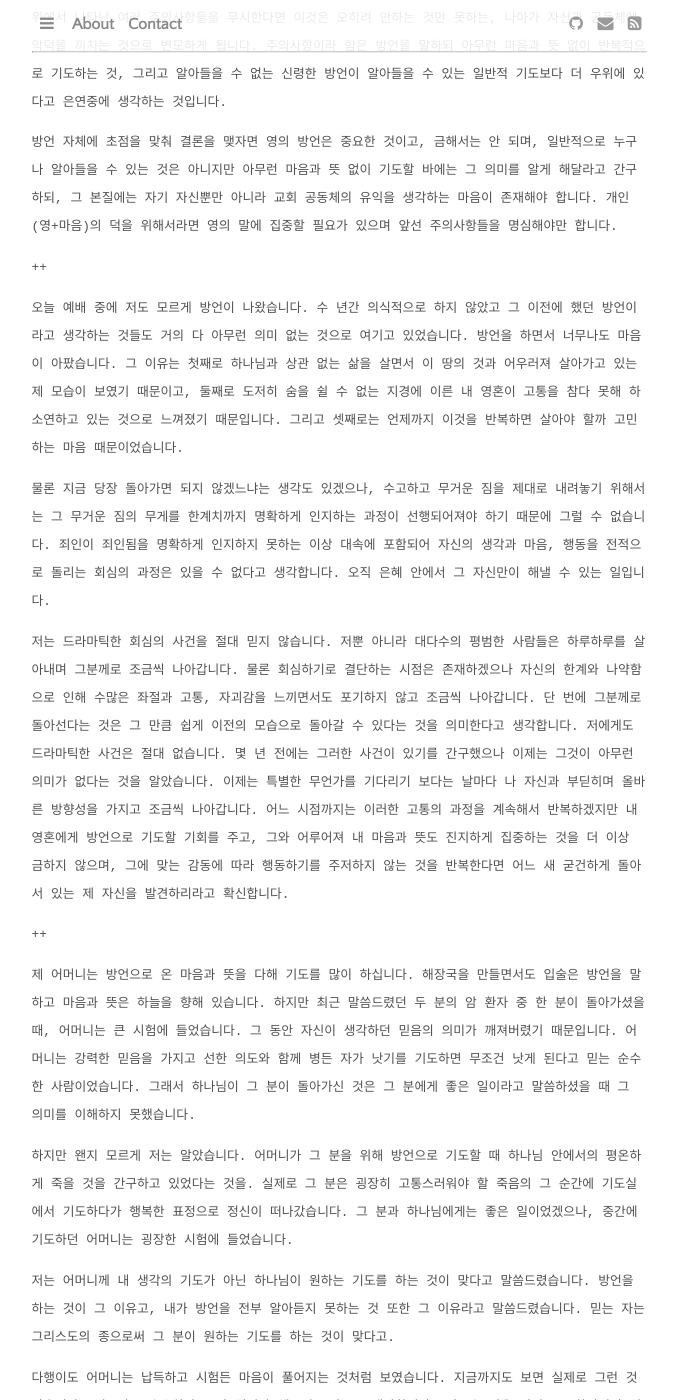
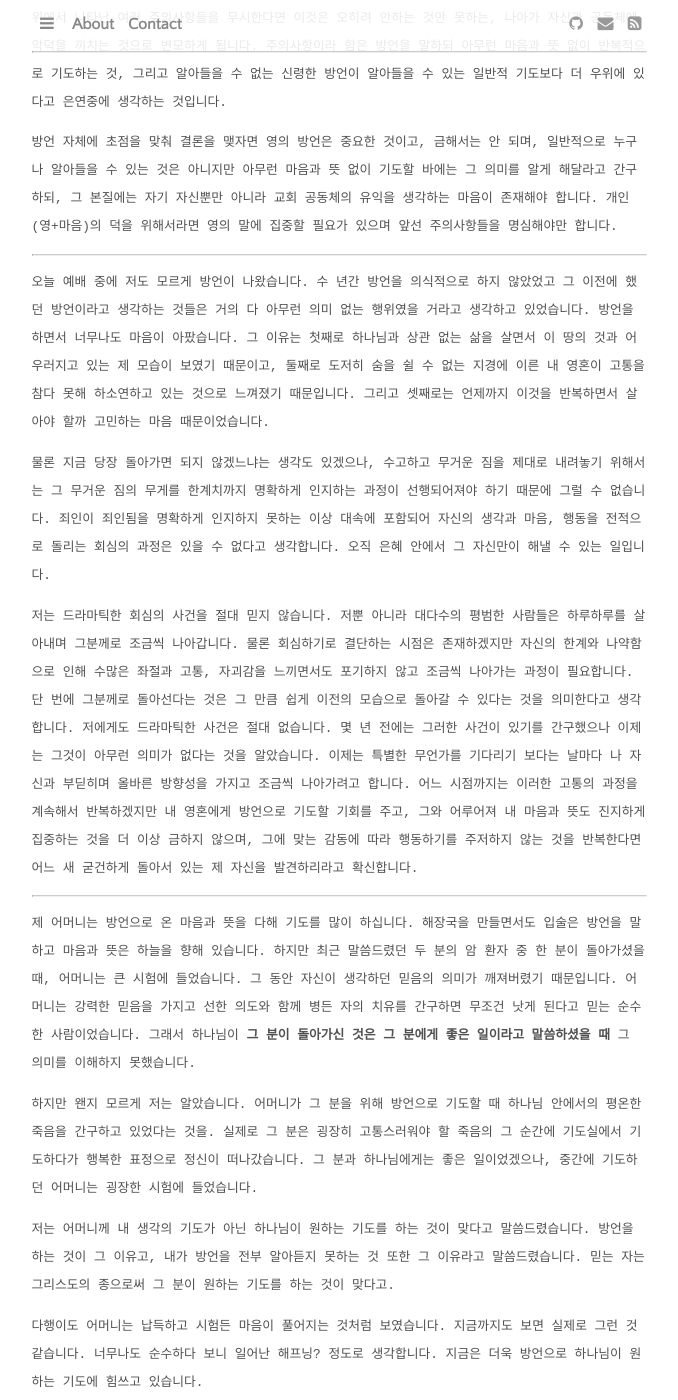
Before and after one commit to daesungRa/namu, a Jekyll site: the page built from _posts/to-demian/2019-07-07-to-demian.markdown, in a window 1280 px wide and 1400 px high, scrolled down 1963 px. Shown: the whole window, without its empty margins (301-979 px from the left). Built offline with Jekyll 4.4.1, drawn with Linux system fonts in a browser that asks for light colours; some web fonts are replaced; some of the changed text lies outside the part shown.

Commit message:
to-demian: Complete post

```diff
--- a/_posts/to-demian/2019-07-07-to-demian.markdown
+++ b/_posts/to-demian/2019-07-07-to-demian.markdown
@@ -71,14 +71,14 @@
 그 본질에는 자기 자신뿐만 아니라 교회 공동체의 유익을 생각하는 마음이 존재해야 합니다.
 개인(영+마음)의 덕을 위해서라면 영의 말에 집중할 필요가 있으며 앞선 주의사항들을 명심해야만 합니다.
 
-++
+---
 
 오늘 예배 중에 저도 모르게 방언이 나왔습니다.
-수 년간 의식적으로 하지 않았고 그 이전에 했던 방언이라고 생각하는 것들도 거의 다 아무런 의미 없는 것으로 여기고 있었습니다.
+수 년간 방언을 의식적으로 하지 않았었고 그 이전에 했던 방언이라고 생각하는 것들은 거의 다 아무런 의미 없는 행위였을 거라고 생각하고 있었습니다.
 방언을 하면서 너무나도 마음이 아팠습니다.
-그 이유는 첫째로 하나님과 상관 없는 삶을 살면서 이 땅의 것과 어우러져 살아가고 있는 제 모습이 보였기 때문이고,
+그 이유는 첫째로 하나님과 상관 없는 삶을 살면서 이 땅의 것과 어우러지고 있는 제 모습이 보였기 때문이고,
 둘째로 도저히 숨을 쉴 수 없는 지경에 이른 내 영혼이 고통을 참다 못해 하소연하고 있는 것으로 느껴졌기 때문입니다.
-그리고 셋째로는 언제까지 이것을 반복하면 살아야 할까 고민하는 마음 때문이었습니다.
+그리고 셋째로는 언제까지 이것을 반복하면서 살아야 할까 고민하는 마음 때문이었습니다.
 
 물론 지금 당장 돌아가면 되지 않겠느냐는 생각도 있겠으나, 수고하고 무거운 짐을 제대로 내려놓기 위해서는
 그 무거운 짐의 무게를 한계치까지 명확하게 인지하는 과정이 선행되어져야 하기 때문에 그럴 수 없습니다.
@@ -88,25 +88,25 @@
 
 저는 드라마틱한 회심의 사건을 절대 믿지 않습니다.
 저뿐 아니라 대다수의 평범한 사람들은 하루하루를 살아내며 그분께로 조금씩 나아갑니다.
-물론 회심하기로 결단하는 시점은 존재하겠으나
-자신의 한계와 나약함으로 인해 수많은 좌절과 고통, 자괴감을 느끼면서도 포기하지 않고 조금씩 나아갑니다.
+물론 회심하기로 결단하는 시점은 존재하겠지만
+자신의 한계와 나약함으로 인해 수많은 좌절과 고통, 자괴감을 느끼면서도 포기하지 않고 조금씩 나아가는 과정이 필요합니다.
 단 번에 그분께로 돌아선다는 것은 그 만큼 쉽게 이전의 모습으로 돌아갈 수 있다는 것을 의미한다고 생각합니다.
 저에게도 드라마틱한 사건은 절대 없습니다. 몇 년 전에는 그러한 사건이 있기를 간구했으나 이제는 그것이 아무런 의미가 없다는 것을 알았습니다.
-이제는 특별한 무언가를 기다리기 보다는 날마다 나 자신과 부딛히며 올바른 방향성을 가지고 조금씩 나아갑니다.
+이제는 특별한 무언가를 기다리기 보다는 날마다 나 자신과 부딛히며 올바른 방향성을 가지고 조금씩 나아가려고 합니다.
 어느 시점까지는 이러한 고통의 과정을 계속해서 반복하겠지만 내 영혼에게 방언으로 기도할 기회를 주고,
 그와 어루어져 내 마음과 뜻도 진지하게 집중하는 것을 더 이상 금하지 않으며,
 그에 맞는 감동에 따라 행동하기를 주저하지 않는 것을 반복한다면 어느 새 굳건하게 돌아서 있는 제 자신을 발견하리라고 확신합니다.
 
-++
+---
 
 제 어머니는 방언으로 온 마음과 뜻을 다해 기도를 많이 하십니다.
 해장국을 만들면서도 입술은 방언을 말하고 마음과 뜻은 하늘을 향해 있습니다.
 하지만 최근 말씀드렸던 두 분의 암 환자 중 한 분이 돌아가셨을 때, 어머니는 큰 시험에 들었습니다.
 그 동안 자신이 생각하던 믿음의 의미가 깨져버렸기 때문입니다.
-어머니는 강력한 믿음을 가지고 선한 의도와 함께 병든 자가 낫기를 기도하면 무조건 낫게 된다고 믿는 순수한 사람이었습니다.
-그래서 하나님이 그 분이 돌아가신 것은 그 분에게 좋은 일이라고 말씀하셨을 때 그 의미를 이해하지 못했습니다.
+어머니는 강력한 믿음을 가지고 선한 의도와 함께 병든 자의 치유를 간구하면 무조건 낫게 된다고 믿는 순수한 사람이었습니다.
+그래서 하나님이 **그 분이 돌아가신 것은 그 분에게 좋은 일이라고 말씀하셨을 때** 그 의미를 이해하지 못했습니다.
 
-하지만 왠지 모르게 저는 알았습니다. 어머니가 그 분을 위해 방언으로 기도할 때 하나님 안에서의 평온하게 죽을 것을 간구하고 있었다는 것을.
+하지만 왠지 모르게 저는 알았습니다. 어머니가 그 분을 위해 방언으로 기도할 때 하나님 안에서의 평온한 죽음을 간구하고 있었다는 것을.
 실제로 그 분은 굉장히 고통스러워야 할 죽음의 그 순간에 기도실에서 기도하다가 행복한 표정으로 정신이 떠나갔습니다.
 그 분과 하나님에게는 좋은 일이었겠으나, 중간에 기도하던 어머니는 굉장한 시험에 들었습니다.
 
@@ -117,7 +117,34 @@
 다행이도 어머니는 납득하고 시험든 마음이 풀어지는 것처럼 보였습니다. 지금까지도 보면 실제로 그런 것 같습니다.
 너무나도 순수하다 보니 일어난 해프닝? 정도로 생각합니다. 지금은 더욱 방언으로 하나님이 원하는 기도에 힘쓰고 있습니다.
 
-++
+---
 
 굉장히 글이 길어졌어요 ㅠ 쓰다보니 끝이 없네요. 그래도 말할 사람이 목사님밖에 없어 이렇게 씁니다.
 귀찮으시더라도 받아주시면 감사하겠습니다. 그럼 나머지 하루 행복하세요^^
+<br/><br/><br/><br/>
+
+...
+
+<br/><br/><br/>
+re.
+
+두 번 읽었어. 근데 내가 어떤 답을 말을 해야할까? 이미 대성이 너가 자르일고 있는 것 같은데.
+
+#### 1. 방언의 첫 번째 의의는 잃어버린 말씀을 찾았다는 것(말을 흩어버려 멸망시키신 바벨탑사건)
+
+#### 2. 그 사건으로 인해 말의 해체 및 기쁜말씀(소식), 곧 복음이 세계로 전파되도록 함
+
+#### 3. 바울은 할 수 있다면 방언하는 게 좋다고 했고, 권면한 적 있잖아. 교회와 개인의 밸런스를 유지하는데 해가 되지 않도록 한다면 방언은 좋지.
+
+그런데 방언하는 사람 가운데 엉뚱한 분들이 많다는 것도 사실이야.
+
+기도는 하나님 뜻이 이뤄지는 거지?
+요15:7. 내 느낌에 병애서 회복될 수 있겠다 싶어서 선한 마음으로 기도할 수 있지만 결과는 정 반대일 수 있어. 사실 그런 경우가 되게 많고.
+
+그런데 생사는 하나님에게 있고, 설령 병자가 회복 된다고 하더라도 결국은 죽음이 인간의 운명이잖아.
+병이 낫는 것만이 하나님의 응답은 아니지? 마음 아픈거야 말로 다 할 수 없지만 시간이 지나고 나면 깨닫는 게 인간이잖아.
+
+하나님은 언제나 한걸음씩 인도하셔.
+청사진 제시하고 상황 이해시켜서 움직이게 하지 않으시더라고. 그래야 믿음이니까. 믿을 수 없는 중에 하나님을 믿음으로...
+
+대성아, 잘하고 있어.
```
Also changed, not shown: other parts of _posts/to-demian/2019-07-07-to-demian.markdown (+1 -1 lines).
